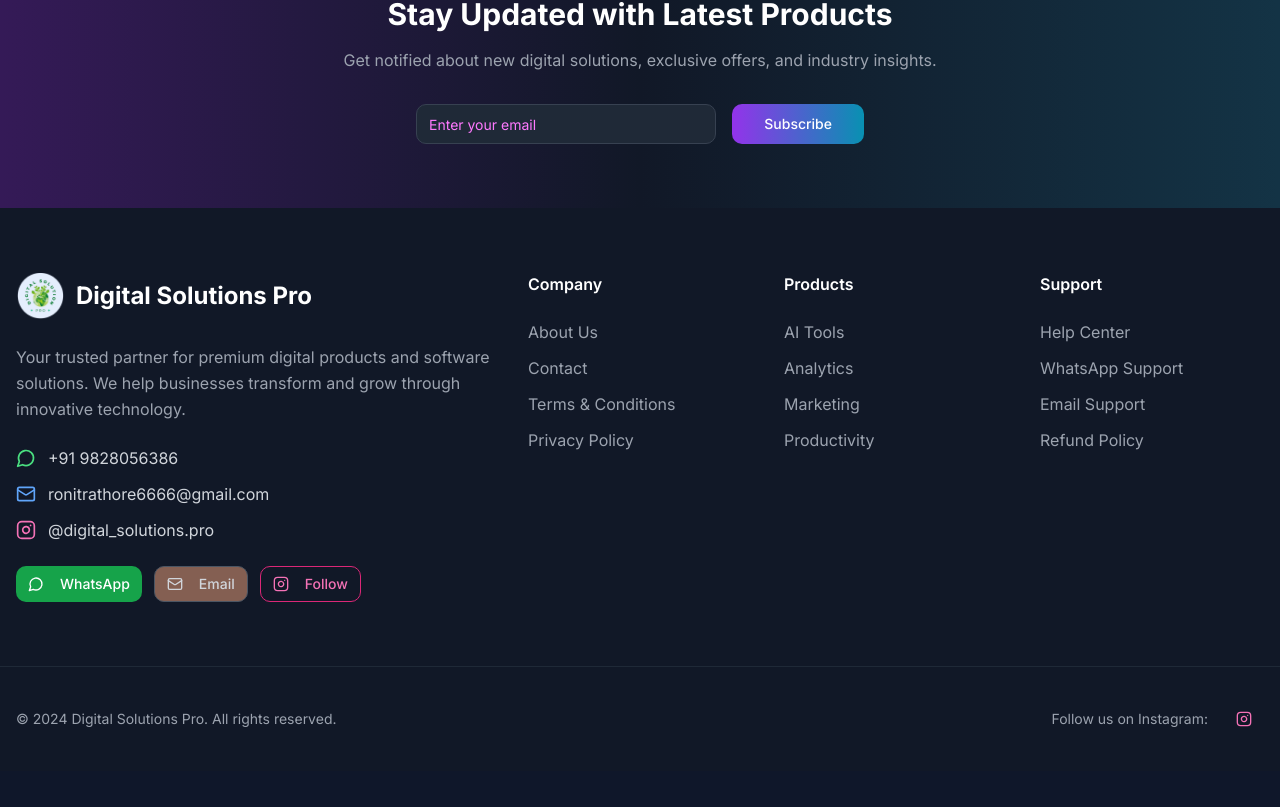
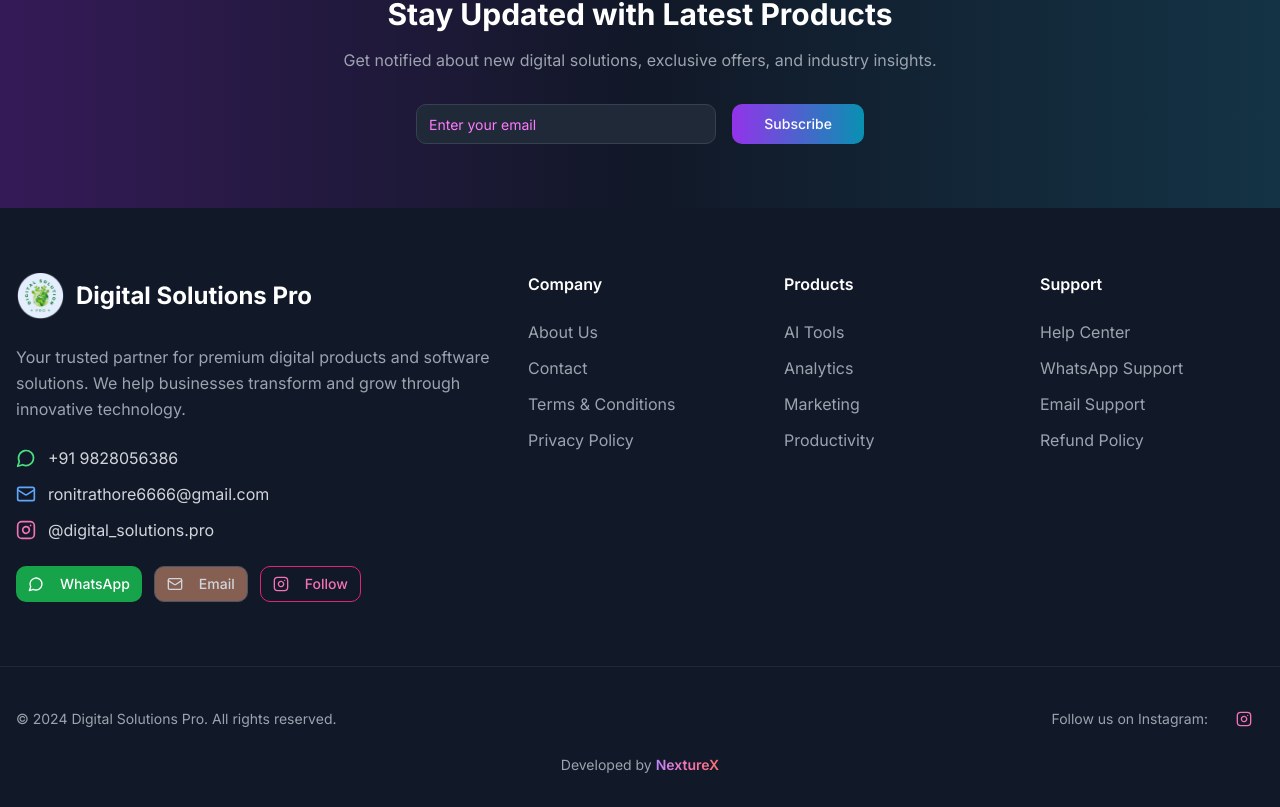
Before and after one commit to rohnit-leo/digitalsolutionspro, a Next.js app: page / in a window 1280 px wide. Shown: the part 3439-4246 px from the top of the page. Before the commit the page ends 4210 px from the top, so only its background shows below. Built offline with nearby package versions, Linux system fonts and the light colour scheme.

Commit message:
feat: add "Developed by NextureX" to footer with gradient link
Add attribution line to footer, link to NextureX, and apply gradient.

Co-authored-by: null <214861641+rohnit-leo@users.noreply.github.com>

```diff
--- a/components/layout/footer.tsx
+++ b/components/layout/footer.tsx
@@ -212,6 +212,18 @@ export default function Footer() {
               </Button>
             </div>
           </div>
+          {/* Developed by NextureX */}
+          <div className="text-center mt-4 text-gray-400 text-sm">
+            Developed by{" "}
+            <Link
+              href="https://nexturex.com"
+              target="_blank"
+              rel="noopener noreferrer"
+              className="font-semibold bg-gradient-to-r from-purple-400 via-pink-400 to-red-400 bg-clip-text text-transparent hover:opacity-80 transition-opacity duration-300"
+            >
+              NextureX
+            </Link>
+          </div>
         </div>
       </div>
     </footer>
```
